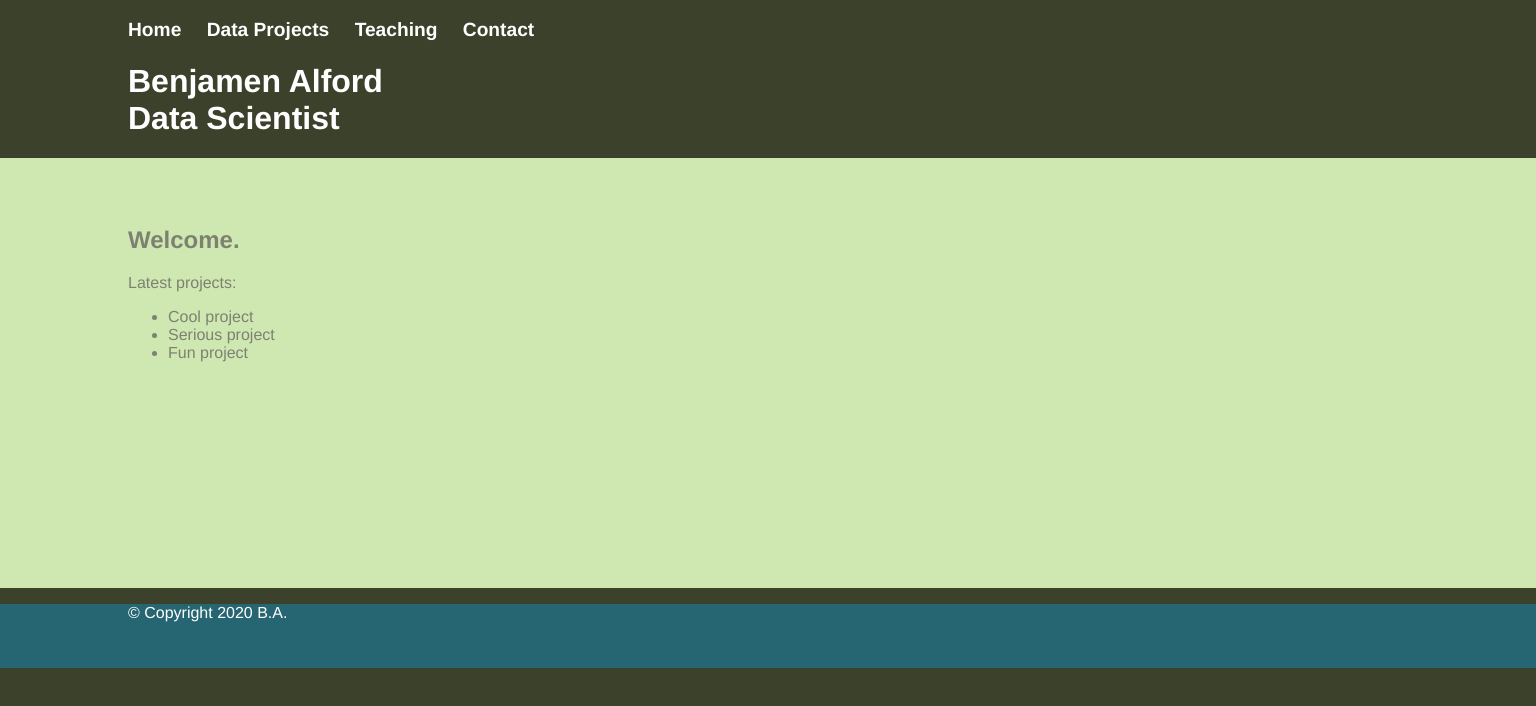
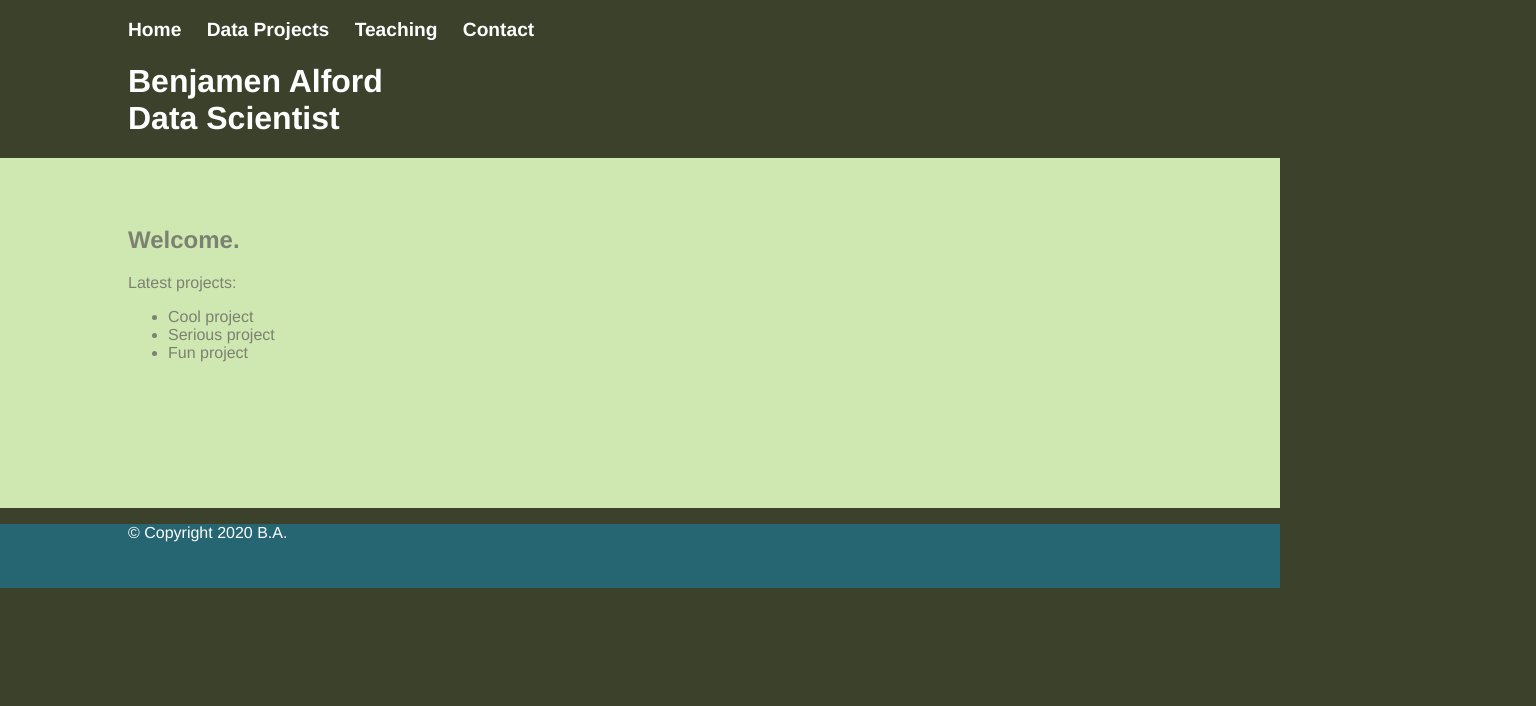
Before and after one commit to karlfun/benbenben, a plain HTML site: page index.html in a window 1280 px wide. Shown: the whole page, 1536 px wide, since content can reach past the window. Drawn offline with Linux system fonts and the light colour scheme.

Commit message:
add box-sizing: border-box; everywhere

```diff
--- a/ben.css
+++ b/ben.css
@@ -15,6 +15,7 @@ nav{
     font-size:1.2rem;
     padding:0% 10%;
     margin:0;
+    box-sizing: border-box;
 }
 
 #headline{
@@ -22,6 +23,7 @@ nav{
     height:auto;
     padding:0% 10%;
     margin:0;
+    box-sizing: border-box;
 }
 
 #container{
@@ -31,6 +33,7 @@ nav{
     margin:0;
     background:#CFE7B0;
     color: #7D8172;
+    box-sizing: border-box;
 }
 
 #squeeze{
@@ -47,6 +50,7 @@ footer {
     clear:both;
     width:100%;
     height:4rem;
+    box-sizing: border-box;
 }
 
 
```
